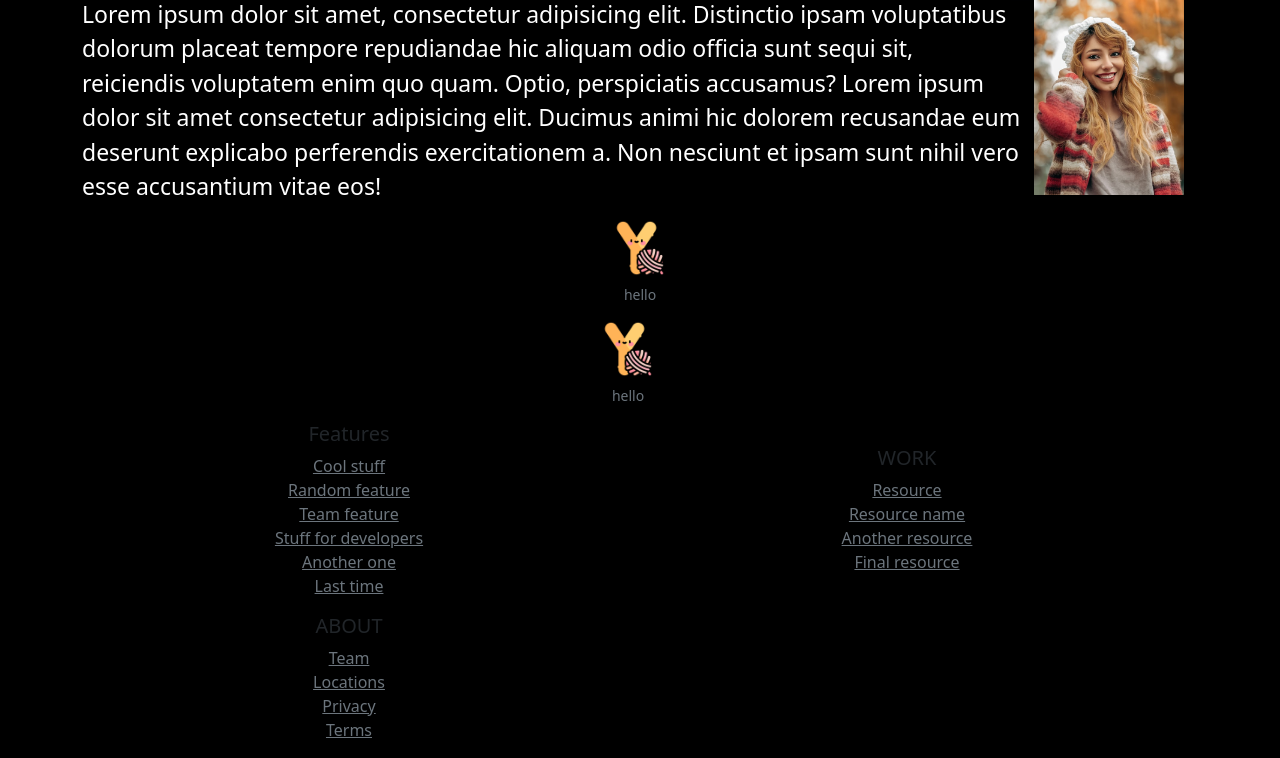
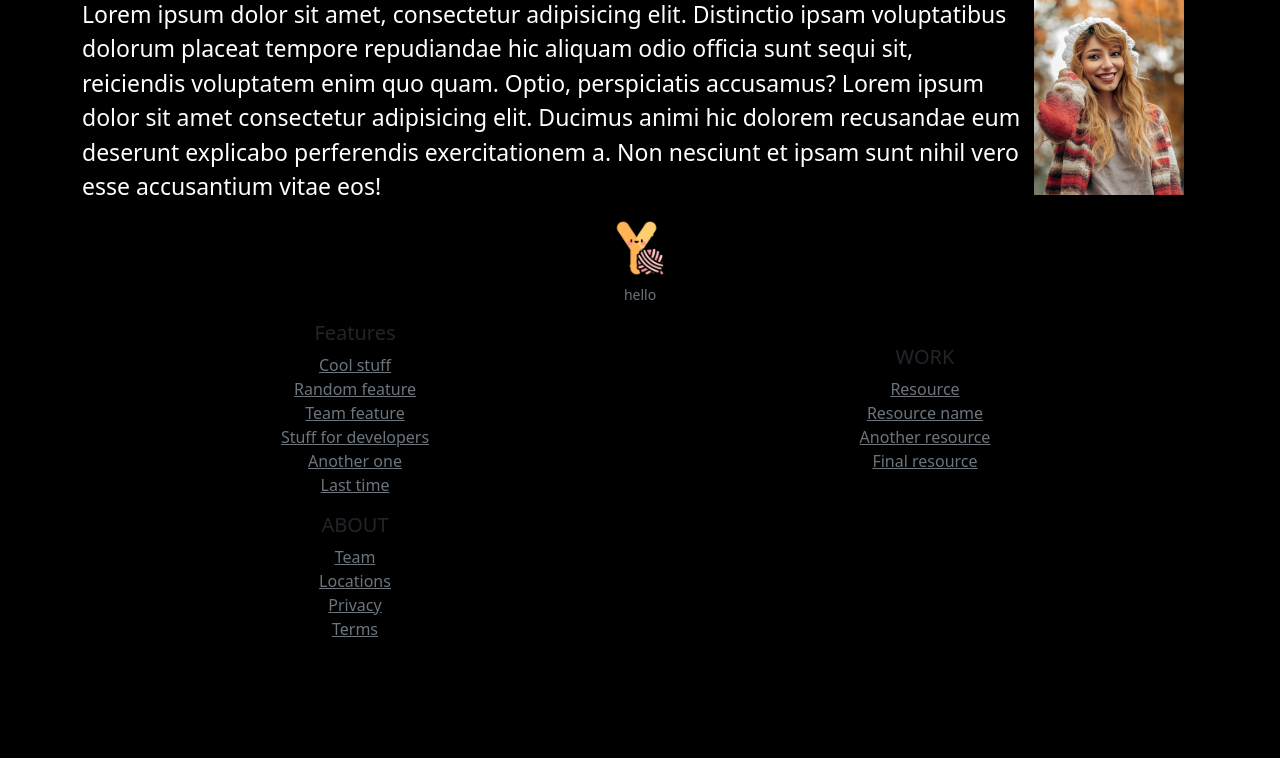
Before and after one commit to yashshvi/cestaEvent, a plain HTML site: page about.html in a window 1280 px wide. Shown: the part 171-929 px from the top of the page. After the commit the page ends 828 px from the top, so only its background shows below. Drawn offline with nearby package versions, Linux system fonts and the light colour scheme.

Commit message:
fourth commit

```diff
--- a/about.html
+++ b/about.html
@@ -69,11 +69,7 @@
             </div>
           </div>
 
-      <div class="row">
-        <div class="col-12 col-md">
-          <img class="mb-2" src="y.png" alt="" width="56" height="56">
-          <small class="d-block mb-3 text-muted">hello</small>
-        </div>
+
 
         <div class="row">
           <div class="col-12 col-md">
--- a/style.css
+++ b/style.css
@@ -21,7 +21,7 @@ padding: 0px 0px;
   flex-direction: row;
   position: relative;
   left: 0px;
-    top: 132px;
+  top: 166px;
   bottom: 0px;
   padding: 4px 21px;
   width: 100%;
```
Also changed, not shown: project.html (+1 -5 lines). Lines whose indentation alone changed are shown as unchanged.
